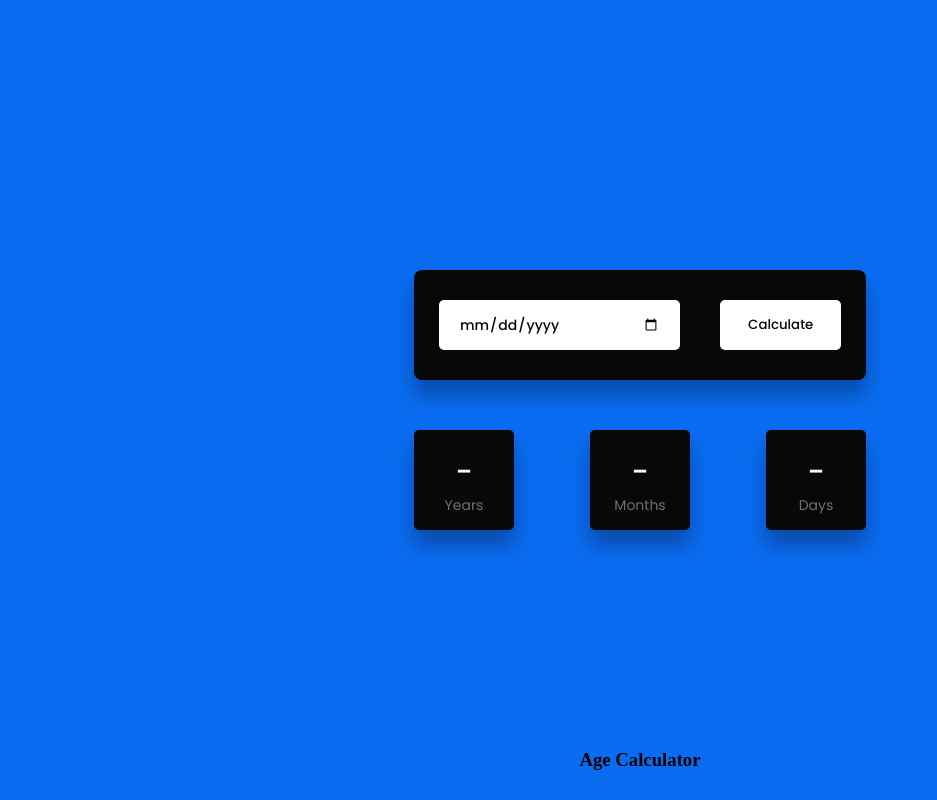
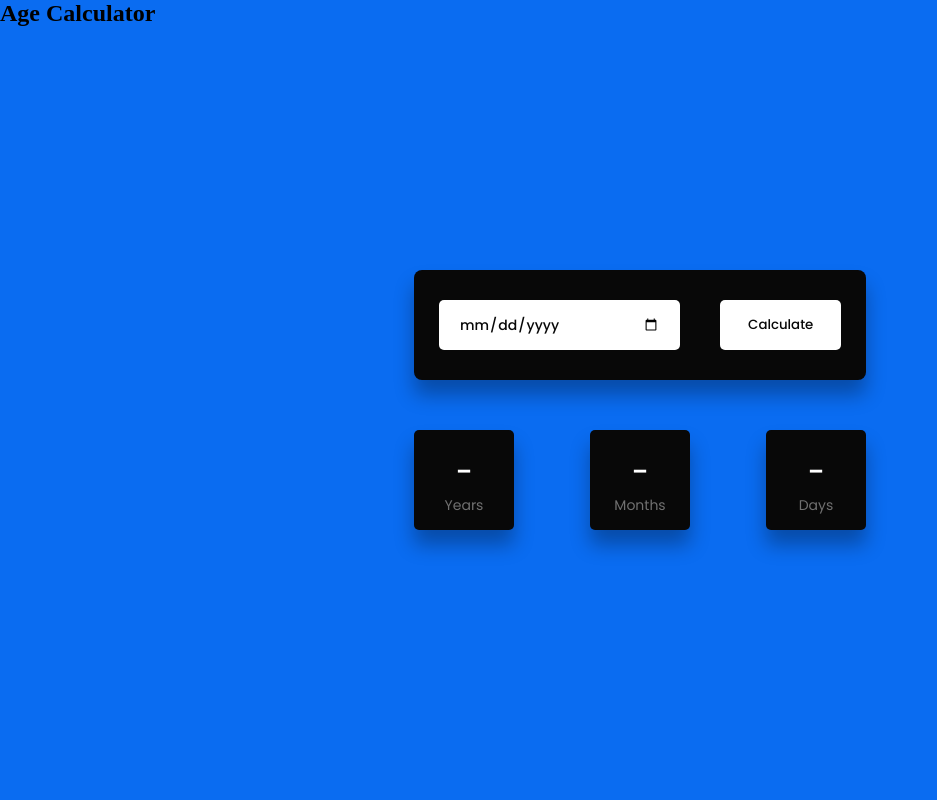
Before and after one commit to AbhisekhNayek/Age_Calculator, a plain HTML site: page index.html in a window 1280 px wide. Shown: the whole page, without its empty margins (0-937 px from the left). Drawn offline with Linux system fonts and the light colour scheme.

Commit message:
Update index.html

```diff
--- a/index.html
+++ b/index.html
@@ -9,7 +9,7 @@
     <link rel="stylesheet" href="style.css">
 </head>
 <body>
-    <h3 align="center">Age Calculator</h3>
+    <h2>Age Calculator</h2>
     <div class="container">
         <div class="inputs-wrapper">
             <input type="date" id="date-input">
```
